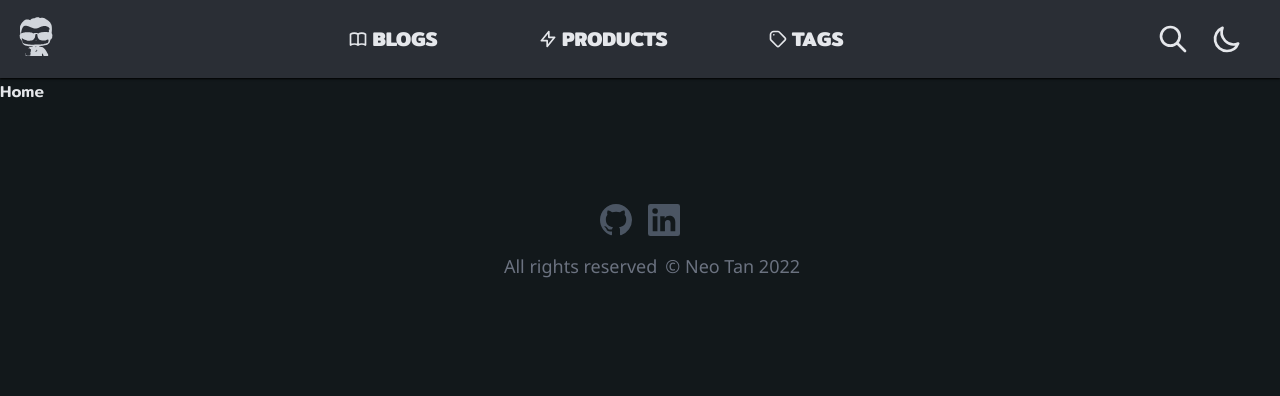
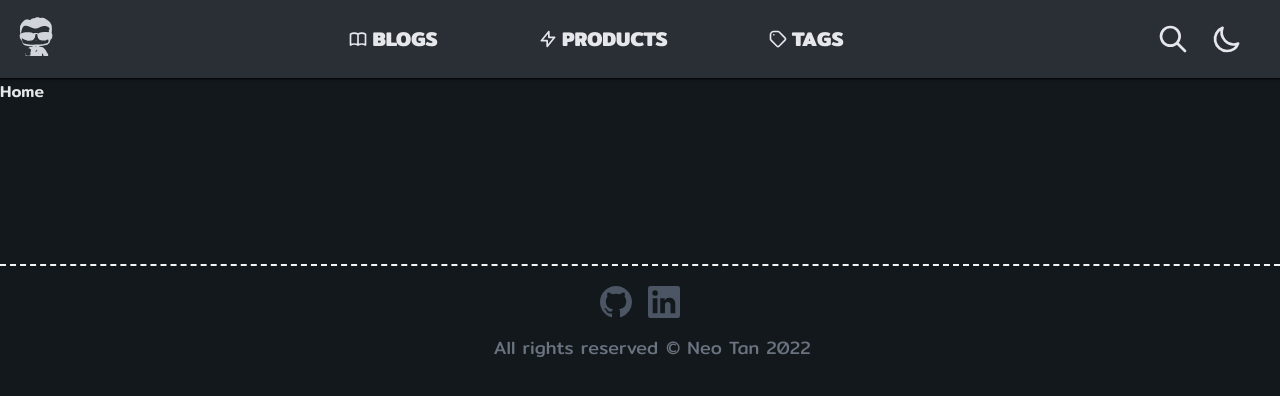
Before and after one commit to neotan/neotan.me, a Next.js app: page / in a window 1280 px wide. Shown: the top 396 px of the page. Built offline with nearby package versions, Linux system fonts and the light colour scheme.

Commit message:
fix: change footer copyright font-family, and removed redundant code

```diff
--- a/components/footer.tsx
+++ b/components/footer.tsx
@@ -1,27 +1,26 @@
 import Link from 'next/link'
 import GithubIcon from 'icons/github-icon'
 import LinkedinIcon from 'icons/linkedin-icon'
-import TopNav from './top-nav'
 
 const iconClassName =
   'fill-primary cursor-pointer  hover:fill-gray-900 dark:hover:fill-gray-400'
 
 export default function Footer() {
   return (
-    <footer className="mt-20 flex items-center justify-between space-x-6 p-5 sm:flex-col">
+    <footer className="border-primary mt-40 flex items-center justify-between space-x-6 border-t-2 border-dashed p-5 sm:flex-col">
       <div className="flex space-x-4">
-        <Link passHref href="https://github.com/neotan">
+        <Link href="https://github.com/neotan">
           <a>
             <GithubIcon className={iconClassName} size={32} />
           </a>
         </Link>
-        <Link passHref href="https://www.linkedin.com/in/neotan/">
+        <Link href="https://www.linkedin.com/in/neotan/">
           <a>
             <LinkedinIcon className={iconClassName} size={32} />
           </a>
         </Link>
       </div>
-      <div className="justify-center space-x-2 text-lg text-gray-500 sm:mt-4 sm:flex sm:w-full">
+      <div className="justify-center space-x-2 font-heading text-lg text-gray-500 sm:mt-4 sm:flex sm:w-full">
         <span>All rights reserved</span>{' '}
         <span className="block sm:inline">{`© Neo Tan ${new Date().getFullYear()}`}</span>
       </div>
```
